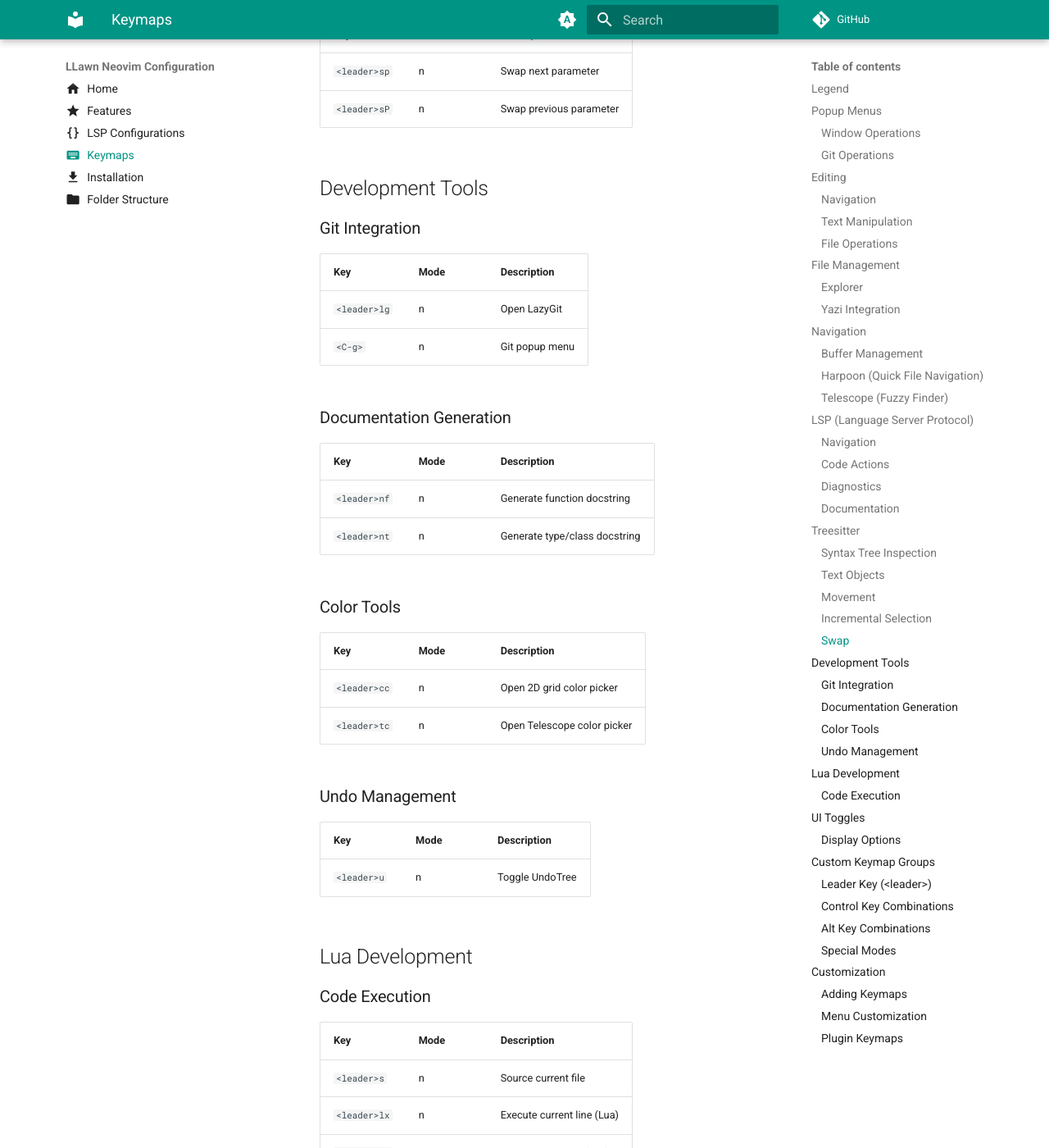
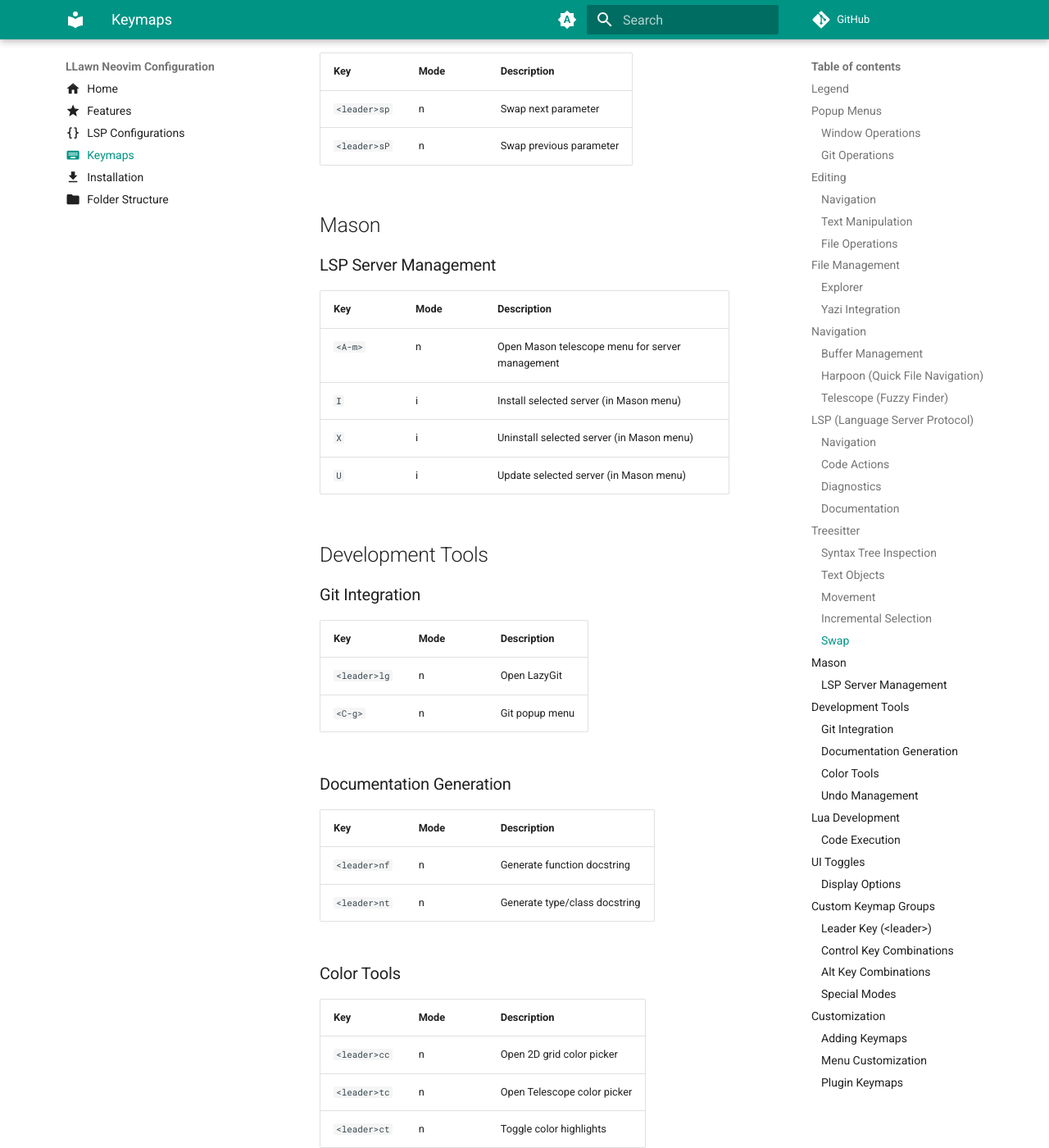
Before and after one commit to llawn/llawnvim, an MkDocs documentation site: the page built from docs/keymaps.md, in a window 1280 px wide and 1400 px high, scrolled down 8880 px. Shown: the whole window at 82% size. Built offline with MkDocs 1.6.1 and Material for MkDocs 9.7.7, drawn with Linux system fonts in a browser that asks for light colours; comment, search, counter and statistics services are not loaded; some of the changed text lies outside the part shown.

Commit message:
docs: update docs to account for mason menu, lockfiles and new color highlighter

```diff
--- a/docs/keymaps.md
+++ b/docs/keymaps.md
@@ -25,6 +25,7 @@ This page provides a comprehensive reference of all key mappings in the LLawn Ne
 | `<C-w>` | n | Window popup menu (split, move, close) |
 | `<C-g>` | n | Git popup menu (status, commit, push, log, diff) |
 | `<C-t>` | n | Treesitter popup menu (parser management) |
+| `<A-m>` | n | Mason popup menu (server management) |
 
 ### Window Operations
 
@@ -248,6 +249,17 @@ This page provides a comprehensive reference of all key mappings in the LLawn Ne
 | `<leader>sp` | n | Swap next parameter |
 | `<leader>sP` | n | Swap previous parameter |
 
+## Mason
+
+### LSP Server Management
+
+| Key | Mode | Description |
+|-----|------|-------------|
+| `<A-m>` | n | Open Mason telescope menu for server management |
+| `I` | i | Install selected server (in Mason menu) |
+| `X` | i | Uninstall selected server (in Mason menu) |
+| `U` | i | Update selected server (in Mason menu) |
+
 ## Development Tools
 
 ### Git Integration
@@ -269,6 +281,7 @@ This page provides a comprehensive reference of all key mappings in the LLawn Ne
 |-----|------|-------------|
 | `<leader>cc` | n | Open 2D grid color picker |
 | `<leader>tc` | n | Open Telescope color picker |
+| `<leader>ct` | n | Toggle color highlights |
 
 ### Undo Management
 
```
Also changed, not shown: docs/features.md (+4 -1 lines).
